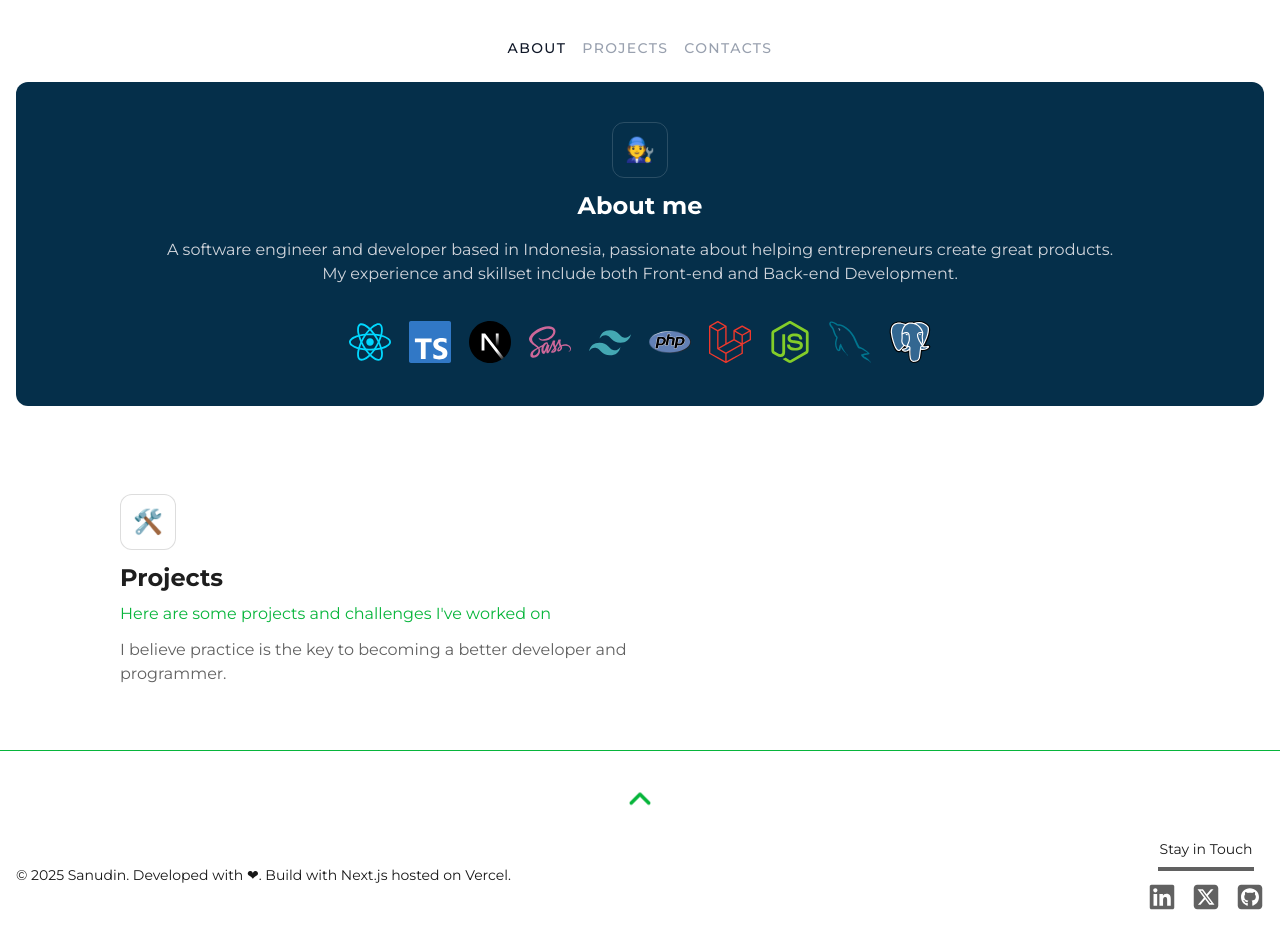
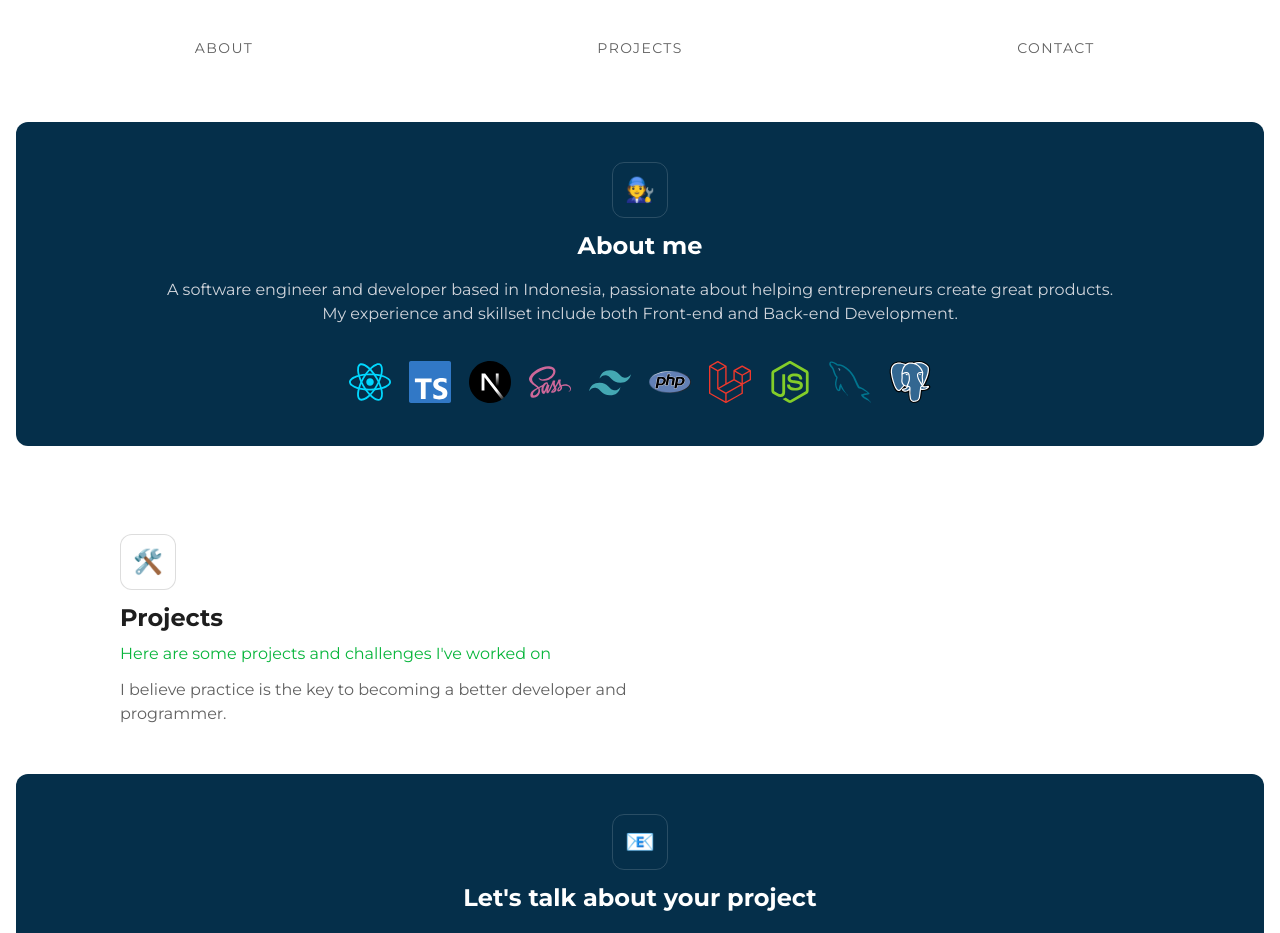
Before and after one commit to ssanudin/nextfolio, a Next.js app: page / in a window 1280 px wide. Shown: the part 660-1593 px from the top of the page. Built offline with nearby package versions, Linux system fonts and the light colour scheme.

Commit message:
Update nav and add contact section

```diff
--- a/app/page.tsx
+++ b/app/page.tsx
@@ -3,6 +3,7 @@ import Header from "./ui/home/header";
 import Hero from "./ui/home/hero";
 import About from "./ui/home/about";
 import Projects from "./ui/home/projects";
+import Contact from "./ui/home/contact";
 import Footer from "./ui/home/footer";
 
 export default function Page() {
@@ -12,33 +13,26 @@ export default function Page() {
       <main className="flex flex-1 flex-col items-center justify-center p-4">
         <Hero />
 
-        <div className="bg-white/90 backdrop-blur backdrop-filter sticky top-0 z-10 lg:py-6">
-          <div className="lg:hidden">
-            <select className="w-full p-4 border-0 bg-transparent font-semibold">
-              <option value="projects">about</option>
-              <option value="team">projects</option>
-              <option value="events">contacts</option>
-            </select>
-          </div>
-          <div className="hidden lg:block container">
-            <nav className="flex items-center space-x-4 justify-between font-medium text-sm uppercase tracking-widest">
+        <div className="bg-white/90 backdrop-blur backdrop-filter sticky top-0 z-10 py-6 w-full">
+          <div className="container mx-auto">
+            <nav className="flex items-center space-x-4 justify-between text-sm uppercase tracking-widest">
               <Link
-                className="inline-flex flex-1 justify-center transition-all text-gray-900 font-medium"
+                className="inline-flex flex-1 justify-center transition-all text-content m-0 hover:underline hover:decoration-primary hover:font-bold"
                 href="#about"
               >
-                about
+                About
               </Link>
               <Link
-                className="inline-flex flex-1 justify-center transition-all text-gray-400"
+                className="inline-flex flex-1 justify-center transition-all text-content m-0 hover:underline hover:decoration-primary hover:font-bold"
                 href="#projects"
               >
-                projects
+                Projects
               </Link>
               <Link
-                className="inline-flex flex-1 justify-center transition-all text-gray-400"
-                href="#contacts"
+                className="inline-flex flex-1 justify-center transition-all text-content m-0 hover:underline hover:decoration-primary hover:font-bold"
+                href="#contact"
               >
-                contacts
+                Contact
               </Link>
             </nav>
           </div>
@@ -46,6 +40,7 @@ export default function Page() {
 
         <About />
         <Projects />
+        <Contact />
       </main>
       <Footer />
     </>
--- a/app/ui/home/about.tsx
+++ b/app/ui/home/about.tsx
@@ -7,9 +7,9 @@ export default function About() {
   return (
     <section
       id="about"
-      className="px-4 py-10 bg-sky-950 text-gray-300 rounded-xl w-full"
+      className="px-4 py-10 mt-10 bg-sky-950 text-gray-300 rounded-xl w-full"
     >
-      <div className="container text-center">
+      <div className="container mx-auto text-center">
         <div className="border border-white/15 w-14 h-14 rounded-xl text-2xl flex justify-center items-center mx-auto mb-3">
           🧑‍🔧
         </div>
@@ -24,7 +24,7 @@ export default function About() {
         </p>
         <div className="flex justify-center gap-3 flex-wrap mt-8">
           {skillset.map((skill) => (
-            <Image alt={skill.name} width={48} height={48} src={skill.image} />
+            <Image key={skill.id} alt={skill.name} width={48} height={48} src={skill.image} />
           ))}
         </div>
         {/* <ul>
--- /dev/null
+++ b/app/ui/home/contact.tsx
@@ -0,0 +1,16 @@
+export default function Contact() {
+  return (
+    <section id="contact" className="px-4 py-10 mb-10 bg-sky-950 text-gray-300 rounded-xl w-full">
+      <div className="container mx-auto text-center">
+        <div className="border border-white/15 w-14 h-14 rounded-xl text-2xl flex justify-center items-center mx-auto mb-3">
+          📧
+        </div>
+        <h2 className="font-bold text-2xl mb-4 text-white">Let's talk about your project</h2>
+        <p>Got a project in mind?</p>
+        <p>Thinking about working together?</p>
+        <p>Or just want to make a new friend?</p>
+        <a href="mailto:mailto.sanudin@gmail.com" className="cursor-pointer bg-primary text-white font-semibold py-3 px-10 block rounded-xl max-w-[20rem] mx-auto mt-10 hover:bg-primary/90 active:scale-95">Let's talk</a>
+      </div>
+    </section>
+  );
+}
--- a/app/ui/home/footer.tsx
+++ b/app/ui/home/footer.tsx
@@ -5,18 +5,18 @@ import GoToTop from "../buttons/gototop";
 export default function Footer() {
   return (
     <footer
-      className={`${montserrat.className} text-center text-xs sm:text-sm border-t-1 border-primary`}
+      className={`${montserrat.className} text-center text-xs text-content sm:text-sm border-t-1 border-primary`}
     >
       <div className="container mx-auto px-4 pt-10 pb-8">
         <GoToTop />
         <div className="sm:flex justify-between items-center">
           <div className="flex flex-col justify-center items-center sm:order-last">
             <p>Stay in Touch</p>
-            <hr className="w-[6rem] mt-2 mb-3 border-t-2 border-b-2 border-content" />
+            <hr className="w-[6rem] mt-2 mb-3 border-t-2 border-content" />
             <Connects />
           </div>
           <p className="max-w-[15rem] m-auto mt-8 sm:m-0 sm:max-w-[16rem] md:max-w-full sm:order-first">
-            &copy; {new Date().getFullYear()} Sanudin. Developed with ❤. Build
+            &copy; {new Date().getFullYear()} Sanudin. Developed with ❤️. Build
             with Next.js hosted on Vercel.
           </p>
         </div>
--- a/app/ui/home/projects.tsx
+++ b/app/ui/home/projects.tsx
@@ -1,7 +1,7 @@
 export default function projects() {
   return (
     <section id="projects" className="w-full py-12 mt-10">
-      <div className="container">
+      <div className="container mx-auto">
         <div className="grid grid-cols-12">
           <div className="col-span-12 lg:col-span-5 col-start-2 lg:col-start-2">
             <div className="border border-title/15 w-14 h-14 rounded-xl text-2xl flex justify-center items-center bg-white mb-3">
```
